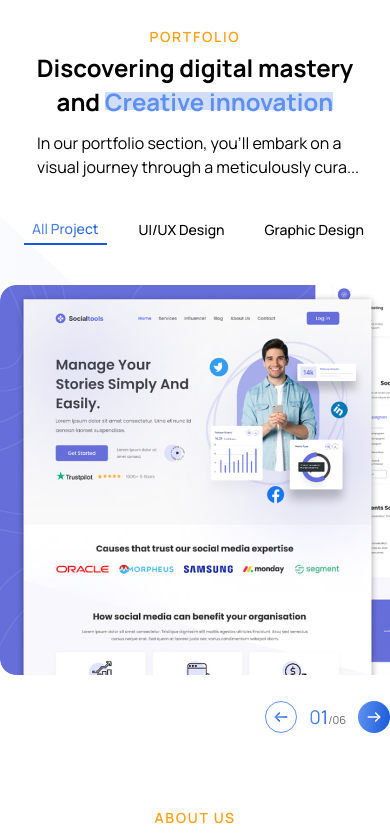
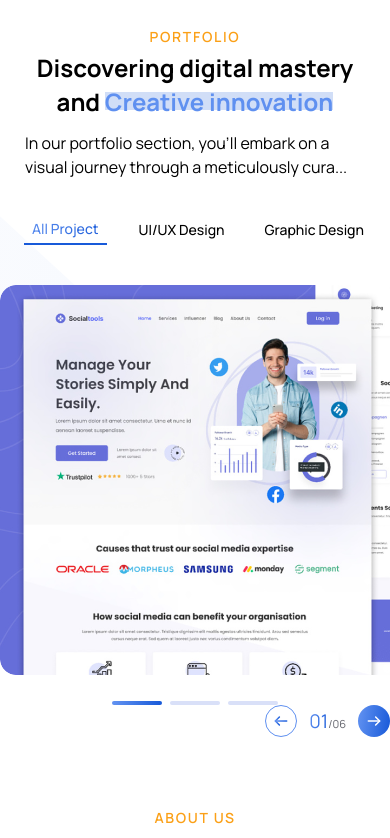
Before and after one commit to sakibsarkar/webWhiz-sakib, a Next.js app: page / in a window 390 px wide. Shown: the part 920-1758 px from the top of the page. Built offline with nearby package versions, Linux system fonts and the light colour scheme.

Commit message:
responsiveness improved

```diff
--- a/src/app/globals.css
+++ b/src/app/globals.css
@@ -249,10 +249,8 @@ body {
   }
 
   .verticalHigh::before {
-    content: "";
-    border-radius: 99px;
-    height: 0 !important;
-    width: 0 !important;
+    content: none !important;
+
   }
 
 }
--- a/src/components/PortfolioSlider/PortfolioSlider.tsx
+++ b/src/components/PortfolioSlider/PortfolioSlider.tsx
@@ -100,6 +100,21 @@ const PortfolioSlider = () => {
             </div>
 
 
+            <div className="w-full sm:w-[453px] md:w-auto xl:w-[653px] xl:mr-[150px]">
+
+
+                {/* slider active tabs */}
+
+                <div className="flex justify-center items-center gap-[8px]">
+                    <div className="w-[50px] h-[4px] rounded-full  gradient"></div>
+                    <div className="w-[50px] h-[4px] rounded-full  bg-[#d9e0f8]"></div>
+                    <div className="w-[50px] h-[4px] rounded-full  bg-[#d9e0f8]"></div>
+                </div>
+
+
+
+
+
                 <div className="flex justify-end items-center gap-[12px]">
                     <button onClick={prevSlide} className="w-[32px] h-[32px] center border-[1px] border-primary rounded-full"><ArrowLeft /></button>
                     <p>
@@ -108,6 +123,7 @@ const PortfolioSlider = () => {
                     </p>
                     <button onClick={nextSlide} className="gradient w-[32px] h-[32px] center rounded-full"><ArrowRight /></button>
                 </div>
+            </div>
 
         </div>
     );
--- a/src/components/sections/AboutUs/AboutUs.tsx
+++ b/src/components/sections/AboutUs/AboutUs.tsx
@@ -5,7 +5,7 @@ import { progressData } from "@/utils/mock/progressData";
 
 const AboutUs = () => {
     return (
-        <section className="pb-[76px]">
+        <section className="sm:pb-[76px]">
             <div className="container spacing mt-[76px] flex flex-col items-start justify-start gap-[48px]">
                 <div className="w-full">
                     <SectionTitle title="About us" subTitle="We are turning products into " highLightTxt="Timeless elegance" description="In our portfolio section, you'll embark on a visual journey through a meticulously curated gallery that represents the epitome of digital excellence and creative ingenuity." subWidth="554px" />
--- a/src/components/sections/Banner/Banner.tsx
+++ b/src/components/sections/Banner/Banner.tsx
@@ -76,7 +76,7 @@ const Banner = () => {
 
 
                         {/* total done project */}
-                        <div className="w-[173px] h-[79px] shadow center gap-[8px] bg-white rounded-[12px] absolute right-[4px] md:right-[-72px] bottom-[-47px] sm:right-[-21px]">
+                        <div className="w-[173px] h-[79px] shadow center gap-[8px] bg-white rounded-[12px] absolute right-[4px] md:right-[-20px] bottom-[-47px] sm:right-[-21px]">
                             <div className="bg-[#f5f0fa] center w-[47] h-[47] rounded-full p-[4px]">
                                 <Image src={badge} width={39} height={39} alt="badge" />
                             </div>
--- a/src/components/sections/ClientReview/ClientReview.tsx
+++ b/src/components/sections/ClientReview/ClientReview.tsx
@@ -6,7 +6,7 @@ import { RatingStart } from "@/utils/icon/RatingStar";
 
 const ClientReview = () => {
     return (
-        <section className="xl:mt-[76px]">
+        <section className="xl:mt-[76px] pt-[35px] sm:pt-[0px]">
             <div className="container flex items-start justify-start">
                 <div className="w-full xl:w-[1290px] xl:h-[401px] flex flex-col gap-[24px] items-center md:justify-around xl:flex-row">
 
@@ -61,7 +61,7 @@ const ClientReview = () => {
 
                     {/* right section review box */}
 
-                    <div className="w-[80%] sm:w-[70%] md:w-[80%] xl:w-[456px] h-full flex flex-col justify-end gap-[16px]">
+                    <div className="w-[80%] sm:w-[70%] md:w-[80%] xl:w-[456px] h-full flex flex-col-reverse xl:flex-col justify-end gap-[16px]">
 
                         <div className="flex justify-end items-center gap-[12px]">
                             <button className="w-[32px] h-[32px] center border-[1px] border-primary rounded-full"><ArrowLeft /></button>
@@ -72,7 +72,7 @@ const ClientReview = () => {
                             <button className="gradient w-[32px] h-[32px] center rounded-full"><ArrowRight /></button>
                         </div>
 
-                        <div className="p-[16px] w-full h-[170px] border-[1px] border-[#5F90F0] rounded-[12px] sm:p-[24px] flex flex-col justify-between items-center gap-[16px]">
+                        <div className="p-[16px] w-full h-auto sm:h-[170px] border-[1px] border-[#5F90F0] rounded-[12px] sm:p-[24px] flex flex-col justify-between items-center gap-[16px]">
                             <div className="w-full flex justify-between items-center">
                                 <div className="flex flex-col items-start justify-start gap-[2px]">
                                     <h3 className="text-[20px] font-[600] text-[#130929]">Maria Sarapavoo</h3>
--- a/src/components/sections/SatisfiedCustomer/SatisfiedCustomer.tsx
+++ b/src/components/sections/SatisfiedCustomer/SatisfiedCustomer.tsx
@@ -10,7 +10,7 @@ const SatisfiedCustomer = () => {
                 <div className="w-[340px] h-[284px] xl:w-[554px] xl:h-[450px] bg-[#EDEEFB] rounded-[16px] center relative">
 
                     <Image alt="satisfaction" src={"/images/Rectangle75.png"} height={510} width={369} className="absolute bottom-[77px] w-[227px] h-[348px] xl:h-[510px] xl:w-[369px]" />
-                    <div className="flex justify-center items-center gap-[8px] absolute bottom-[40px]">
+                    <div className="flex justify-center items-center gap-[8px] absolute bottom-[37px]">
                         <div className="w-[50px] h-[4px] rounded-full  gradient"></div>
                         <div className="w-[50px] h-[4px] rounded-full  bg-[#d9e0f8]"></div>
                         <div className="w-[50px] h-[4px] rounded-full  bg-[#d9e0f8]"></div>
@@ -25,7 +25,7 @@ const SatisfiedCustomer = () => {
                     </div>
                 </div>
 
-                <div className="w-[340px] h-[308px] sm:h-[400px] xl:h-[586px] xl:w-[586px] flex items-end justify-end pb-[62px]">
+                <div className="w-[340px] h-[308px] sm:h-[400px] xl:h-[586px] xl:w-[516px] flex items-end justify-end pb-[62px]">
 
                     <div className="flex flex-col items-start justify-end gap-[40px]">
                         <div className="flex flex-col items-start justify-start gap-[4px]">
--- a/src/components/sections/Service/Service.tsx
+++ b/src/components/sections/Service/Service.tsx
@@ -6,7 +6,7 @@ import { serviceData } from "@/utils/mock/serviceData";
 const Service = () => {
     return (
         <section className="bg-[#f6f9fe]">
-            <div className="container relative min-h-[992px] py-[80px]">
+            <div className="container relative min-h-[992px] py-[20px] md:py-[80px]">
 
 
                 <div className="spacing flex flex-col gap-[40px]">
--- a/src/components/shared/Footer/Footer.tsx
+++ b/src/components/shared/Footer/Footer.tsx
@@ -20,16 +20,16 @@ const Footer = () => {
         <footer className="bg-[#0E1025] min-h-[453px]">
             <div className="container spacing pt-[32px] col-center flex flex-col items-center justify-between gap-[42px]">
                 <div className="flex flex-col items-start justify-start gap-[62px] w-full">
-                    <div className="w-full flex flex-col justify-between items-center lg:flex-row gap-[16px]">
+                    <div className="w-full flex flex-col justify-between items-center md:flex-row gap-[16px]">
                         <div className="text-white text-[32px] relative">
                             <p className="text-[#FBA017] uppercase font-[600] text-[14px] tracking-[1.68px]">join us</p>
-                            <h1 className=" text-[20px] sm:text-[28px] md:text-[32px] font-[700] "><span className="footHighlight">Subscribe</span> for newsletter</h1>
+                            <h1 className="text-[20px] sm:text-[28px] lg:text-[32px] font-[700] "><span className="footHighlight">Subscribe</span> for newsletter</h1>
                             <div className="center border-[3.11px] border-[#FBA017] w-[28px] h-[28px] rounded-[50%] absolute right-[-45px] top-[20px] sm:top-[35px]">
                                 <StarIcon />
                             </div>
                         </div>
 
-                        <div className="flex justify-between w-[295px] h-[46px] border-[1px] border-[#ffffff33] rounded-full  pl-[16px] md:w-[370x]">
+                        <div className="flex justify-between w-[295px] h-[46px] border-[1px] border-[#ffffff33] rounded-full  pl-[16px] md:w-[304px]  lg:w-[370px]">
                             <input type="text" className="bg-transparent outline-none border-none text-white" placeholder="Enter your Email" />
                             <button className="btn-primary w-[111px] py-[10px] px-[16px] text-[14px] font-[500]">Subscribe</button>
                         </div>
@@ -37,7 +37,7 @@ const Footer = () => {
 
                     <div className="flex gap-[133px] items-start w-full flex-wrap lg:flex-nowrap">
 
-                        <div className="flex flex-col items-start justify-start gap-[16px]">
+                        <div className="w-full flex flex-row justify-between items-start lg:justify-start gap-[16px] lg:flex-col lg:w-auto flex-wrap">
 
                             <div className="flex justify-start items-start flex-col gap-[8px]">
                                 <div className="flex items-center justify-start gap-[8px]">
@@ -48,6 +48,7 @@ const Footer = () => {
                             </div>
 
 
+                            <div className="flex flex-col items-start gap-[16px]">
                                 <p className="horiLine text-white text-[16px]">Social Links</p>
                                 <div className="flex justify-start items-center gap-[8px]">
                                     <Link href={"/"}><Twitter /></Link>
@@ -57,8 +58,9 @@ const Footer = () => {
                                     <Link href={"/"}><Dribble /></Link>
                                 </div>
                             </div>
+                        </div>
 
-                        <div className="flex justify-between items-start text-white w-full gap-[70px] flex-wrap">
+                        <div className="flex flex-col justify-between items-start text-white w-full gap-[70px] flex-wrap sm:flex-row">
 
                             <FooterLinkBox heading="Company" links={footerLinks[0]} />
                             <FooterLinkBox heading="Our services" links={footerLinks[1]} />
```
Lines whose indentation alone changed are shown as unchanged.
